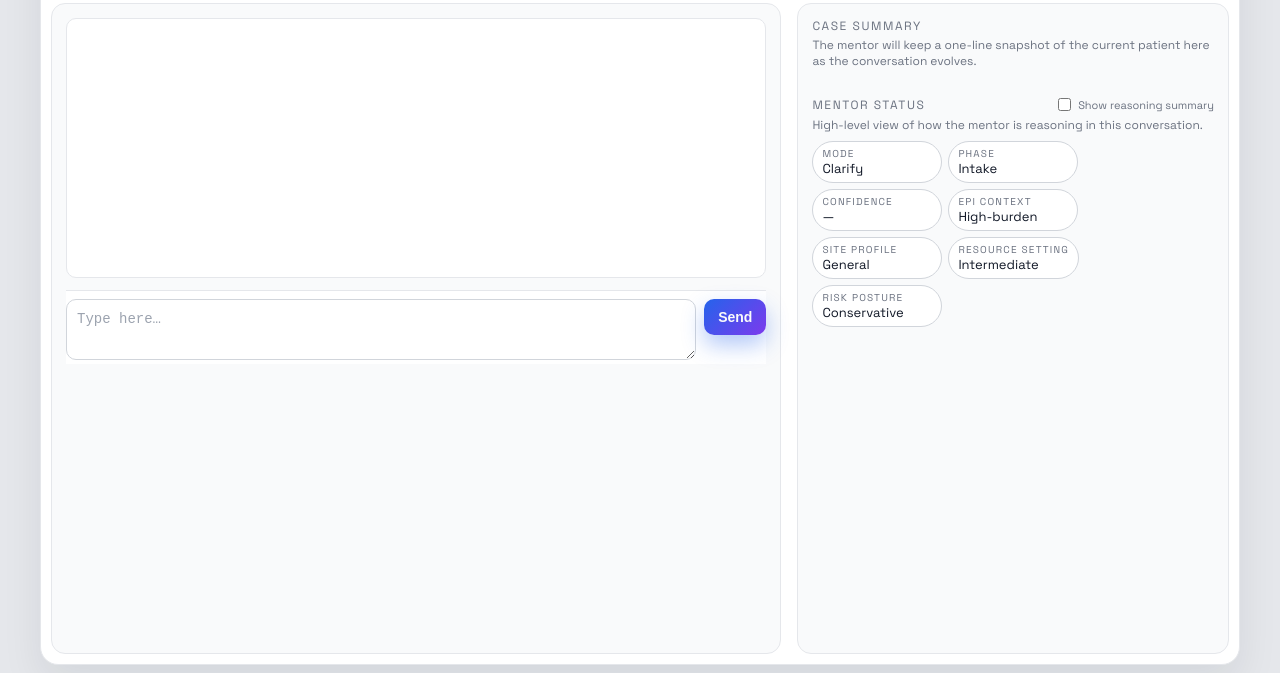
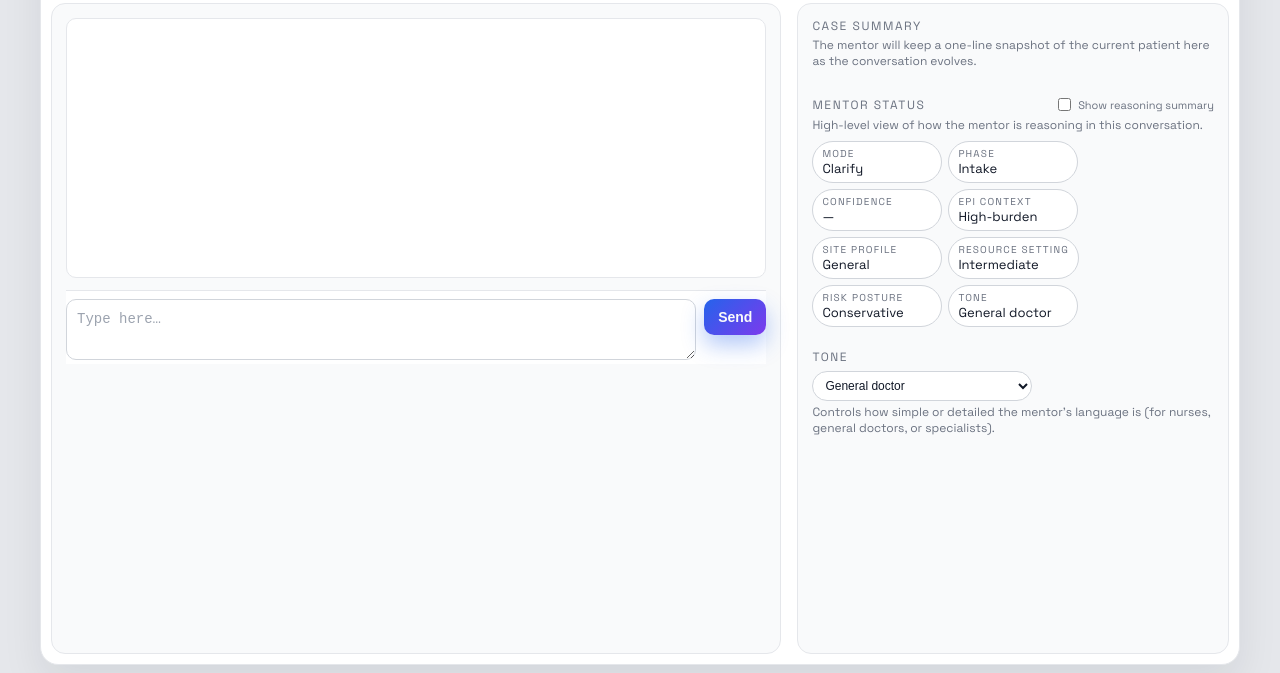
Before and after one commit to aiclinicalmentor-sketch/tb-mentor-api, a website: page public/index.html in a window 1280 px wide. Shown: the part 127-800 px from the top of the page. Drawn offline with Linux system fonts and the light colour scheme.

Commit message:
tone pill in UI!

```diff
--- a/public/index.html
+++ b/public/index.html
@@ -321,6 +321,17 @@
       letter-spacing: 0.12em;
       color: var(--muted);
     }
+    .tone-select {
+      width: 100%;
+      max-width: 220px;
+      margin-top: 6px;
+      padding: 6px 8px;
+      border-radius: 999px;
+      border: 1px solid var(--border);
+      background: #ffffff;
+      font-size: 12px;
+      color: var(--text);
+    }
     .mode-pill-value {
       font-size: 13px;
     }
@@ -449,7 +460,23 @@
               <span class="mode-pill-label">Risk posture</span>
               <span class="mode-pill-value" id="riskLabel">Conservative</span>
             </div>
+            <div class="mode-pill">
+              <span class="mode-pill-label">Tone</span>
+              <span class="mode-pill-value" id="toneLabel">General doctor</span>
+            </div>
           </div>
+        </div>
+
+        <div style="margin-top: 10px;">
+          <p class="section-title">Tone</p>
+          <select id="toneSelect" class="tone-select">
+            <option value="basic_clinical" data-label="Basic clinical">Basic clinical</option>
+            <option value="general_doctor" data-label="General doctor" selected>General doctor</option>
+            <option value="specialist" data-label="Specialist">Specialist</option>
+          </select>
+          <p class="snapshot-help">
+            Controls how simple or detailed the mentor's language is (for nurses, general doctors, or specialists).
+          </p>
         </div>
       </div>
     </div>
@@ -472,11 +499,14 @@
     const siteProfileLabel = document.getElementById("siteProfileLabel");
     const resourceLabel = document.getElementById("resourceLabel");
     const riskLabel = document.getElementById("riskLabel");
+    const toneLabel = document.getElementById("toneLabel");
+    const toneSelect = document.getElementById("toneSelect");
 
     let history = [];
     let sending = false;
     let showReasoning = false;
     let thinkingNode = null;
+    let currentTone = "general_doctor";
 
     function scrollToBottom() {
       chatWindow.scrollTop = chatWindow.scrollHeight;
@@ -643,7 +673,7 @@
         const res = await fetch("/api/tb-mentor", {
           method: "POST",
           headers: { "Content-Type": "application/json" },
-          body: JSON.stringify({ message, history: convoForApi })
+          body: JSON.stringify({ message, history: convoForApi, tone: currentTone })
         });
 
         const data = await res.json().catch(() => ({}));
@@ -685,6 +715,7 @@
           if (mentorStatus.siteProfile && siteProfileLabel) siteProfileLabel.textContent = mentorStatus.siteProfile;
           if (mentorStatus.resourceSetting && resourceLabel) resourceLabel.textContent = mentorStatus.resourceSetting;
           if (mentorStatus.riskPosture && riskLabel) riskLabel.textContent = mentorStatus.riskPosture;
+          if (mentorStatus.tone && toneLabel) toneLabel.textContent = mentorStatus.tone;
         }
 
         history.push({
@@ -754,6 +785,18 @@
       renderMessages();
     });
 
+    if (toneSelect) {
+      toneSelect.addEventListener("change", () => {
+        currentTone = toneSelect.value;
+        const selected = toneSelect.options[toneSelect.selectedIndex];
+        const labelText = selected.getAttribute("data-label") || selected.textContent;
+        if (toneLabel) toneLabel.textContent = labelText;
+      });
+    }
+    if (toneLabel) {
+      toneLabel.textContent = "General doctor";
+    }
+
     setStatus("", "");
   </script>
 </body>
```
